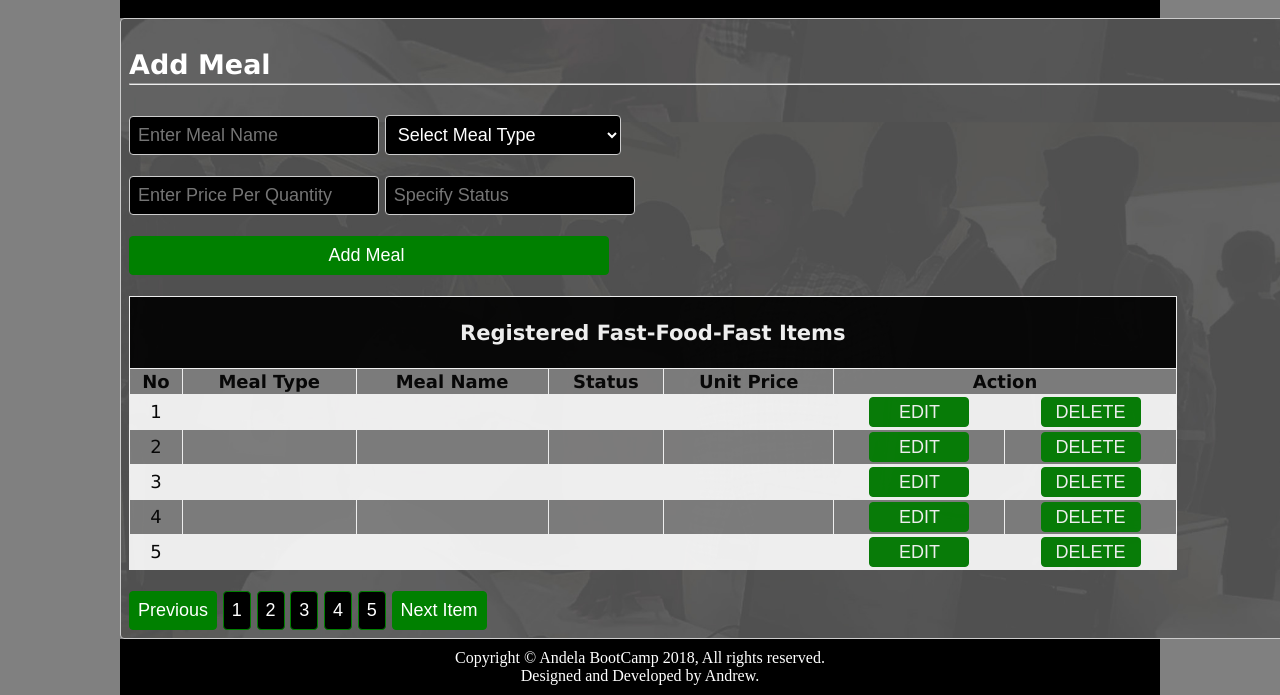
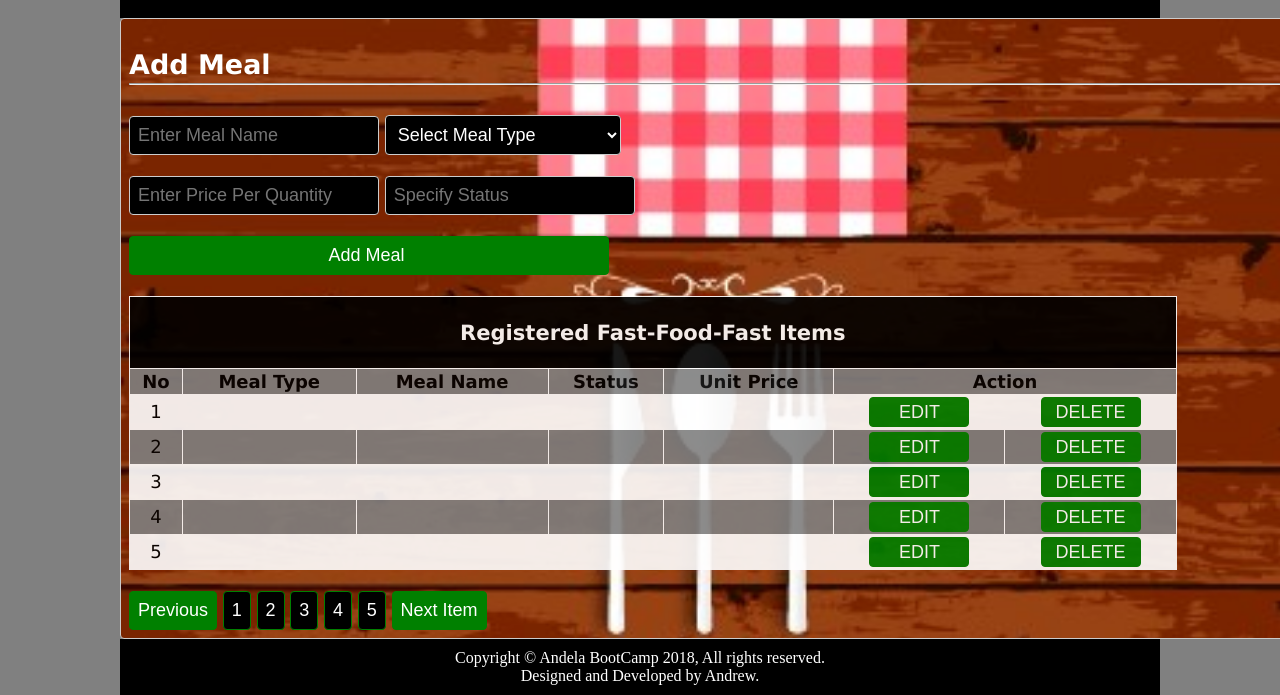
Before and after one commit to AndrewJama/andrewjama.github.io.com, a plain HTML site: page AddMeal.html in a window 1280 px wide. Shown: the part 116-811 px from the top of the page. Drawn offline with Linux system fonts and the light colour scheme.

Commit message:
changed background

```diff
--- a/AddMeal.html
+++ b/AddMeal.html
@@ -18,7 +18,7 @@
 
     <style>
     .content-admin{
-        background-image: url("img/background/1.jpg");
+        background-image: url("img/background/01.jpg");
         background-size: cover;
         font-family: 'Lucida Sans';
         margin: 0px 10px 0px 120px;
```
Also changed, not shown: AddOrder.html (+1 -1 lines), AdminViewItems.html (+1 -1 lines), AdminViewOrder.html (+1 -1 lines), Administrator.html (+1 -1 lines), Aindex.html (+1 -1 lines), CAddOrder.html (+1 -1 lines), Chome.html (+1 -1 lines), FastFoodOrders.html (+1 -1 lines), ViewOrder.html (+1 -1 lines), img/background/01.jpg (added).
